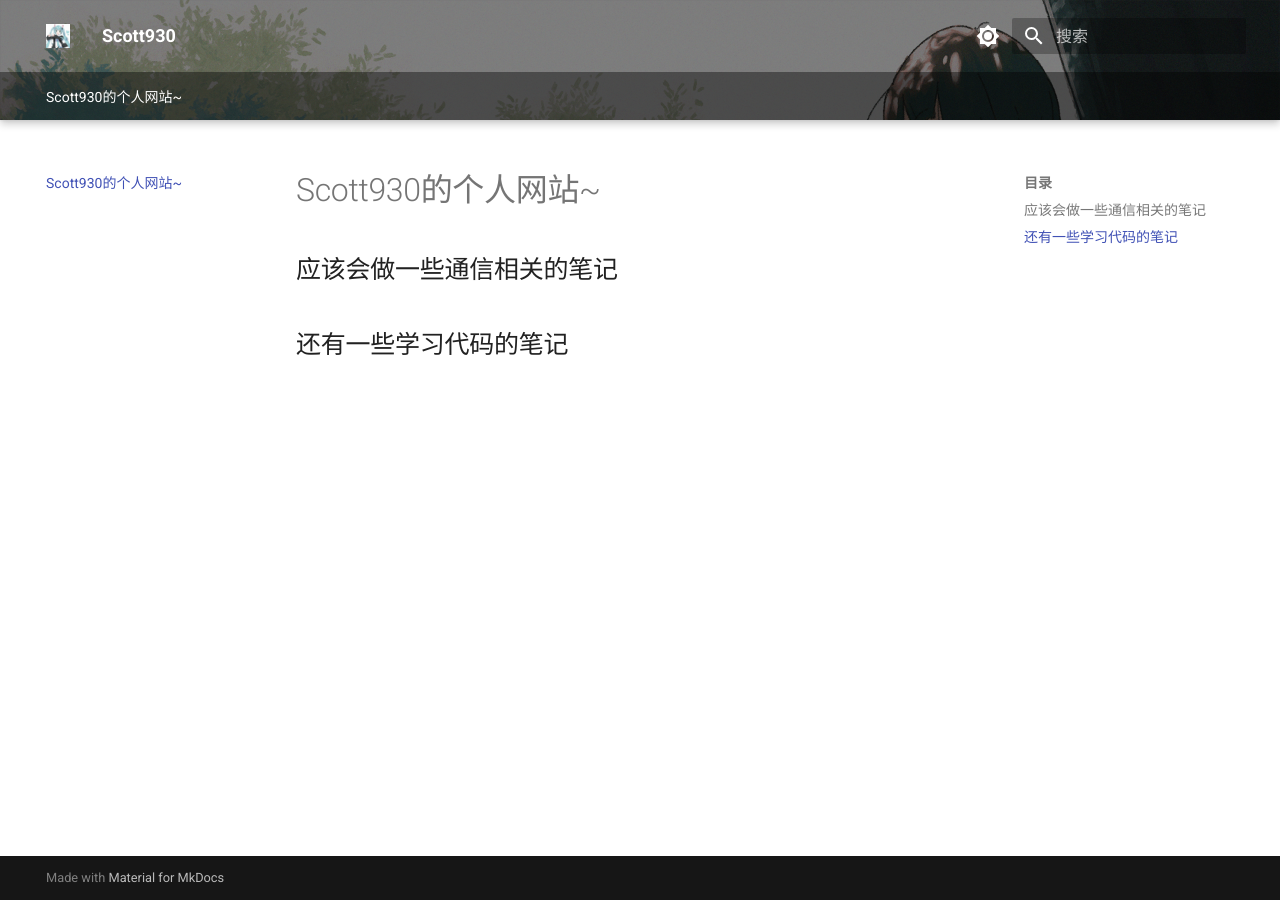
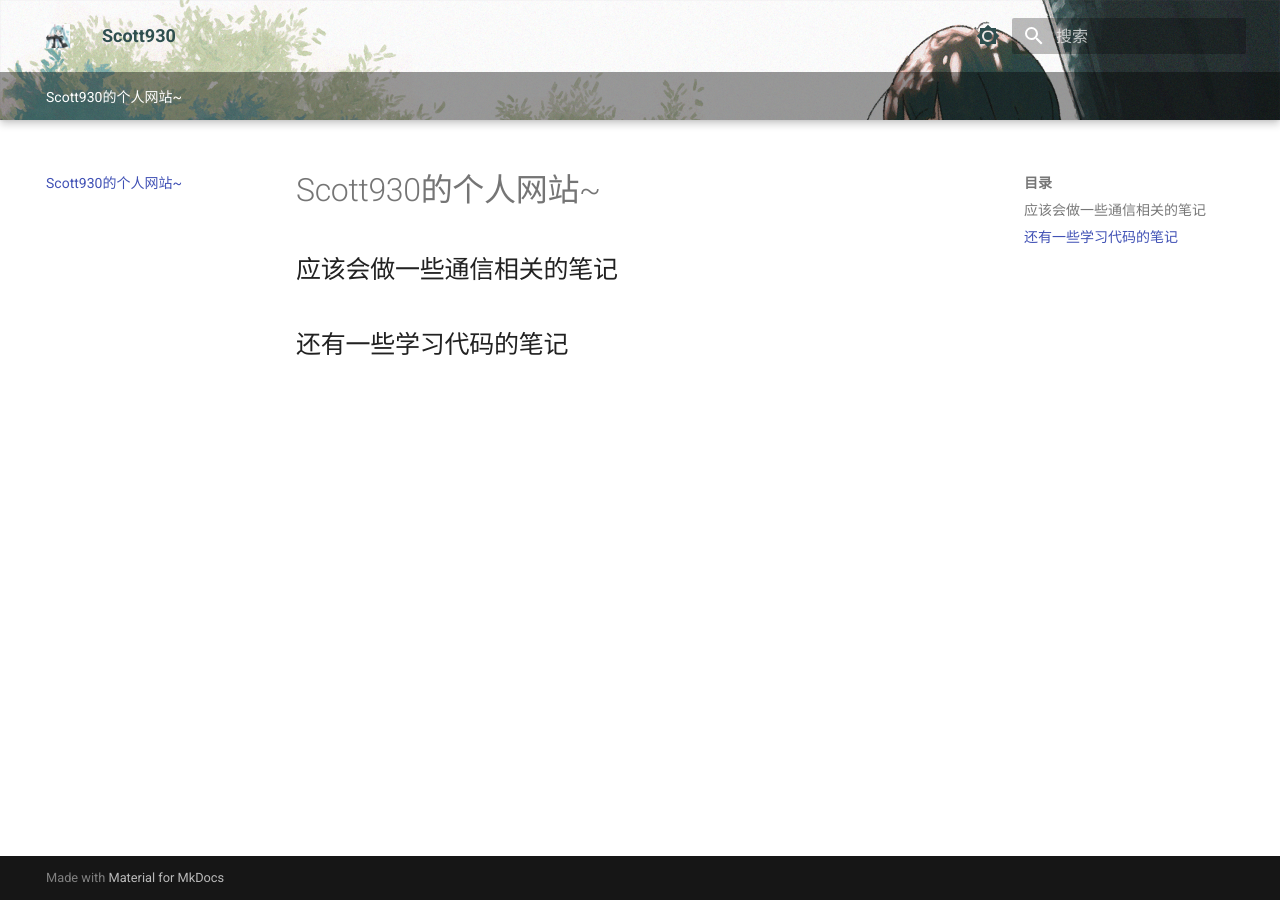
Before and after one commit to ScottCheung930/Scott930Website, an MkDocs documentation site: the page built from docs/index.md, in a window 1280 px wide. Built offline with MkDocs 1.6.1 and Material for MkDocs 9.7.7, drawn with Linux system fonts in a browser that asks for light colours.

```diff
--- a/docs/stylesheets/extra.css
+++ b/docs/stylesheets/extra.css
@@ -8,6 +8,10 @@ body[data-md-color-scheme="default"] .md-header{
     background-image: url("../assets/images/header-bg-light.png");
 }
 
+body[data-md-color-scheme="default"] .md-header__inner {
+    color: darkslategray;
+}
+
 /* For light mode */
 body[data-md-color-scheme="slate"] .md-header{
     background-image: url("../assets/images/header-bg-dark.png");
@@ -15,7 +19,7 @@ body[data-md-color-scheme="slate"] .md-header{
 
 .md-header{
     height: 120px;
-    overflow: hidden;
+    overflow: visible;
     transition: height 0.5s ease;
     background-size: cover;
 }
@@ -23,7 +27,6 @@ body[data-md-color-scheme="slate"] .md-header{
 
 /* Create a black overlay */
 .md-header::before {
-    content: "";
     position: absolute;
     inset: 0;
     /* shorthand for top:0; right:0; bottom:0; left:0; */
@@ -50,6 +53,7 @@ nav.md-header__inner {
     bottom: 60px;
     left: 0;
     right: 0;
+
 }
 nav.md-tabs {
     position: absolute;
@@ -62,3 +66,10 @@ nav.md-tabs {
 nav.md-tabs::before {
     background-color: rgba(0, 0, 0, 0.4);
 }
+body>div.md-container>main>div>div.md-sidebar.md-sidebar--primary>div>div>nav>label {
+    background-color: rgba(0, 0, 0, 0.9);
+}
+
+body>header>nav.md-header__inner.md-grid>div.md-search>div>div {
+    z-index: 9999;
+}
--- a/mkdocs.yml
+++ b/mkdocs.yml
@@ -9,6 +9,7 @@ theme:
     - navigation.tabs.sticky
     - navigation.path
     - navigation.prune
+    - navigation.indexes
   name: material
   logo: assets/logo.png
   favicon: assets/images/logo.png
```
Also changed, not shown: 1 other file.
